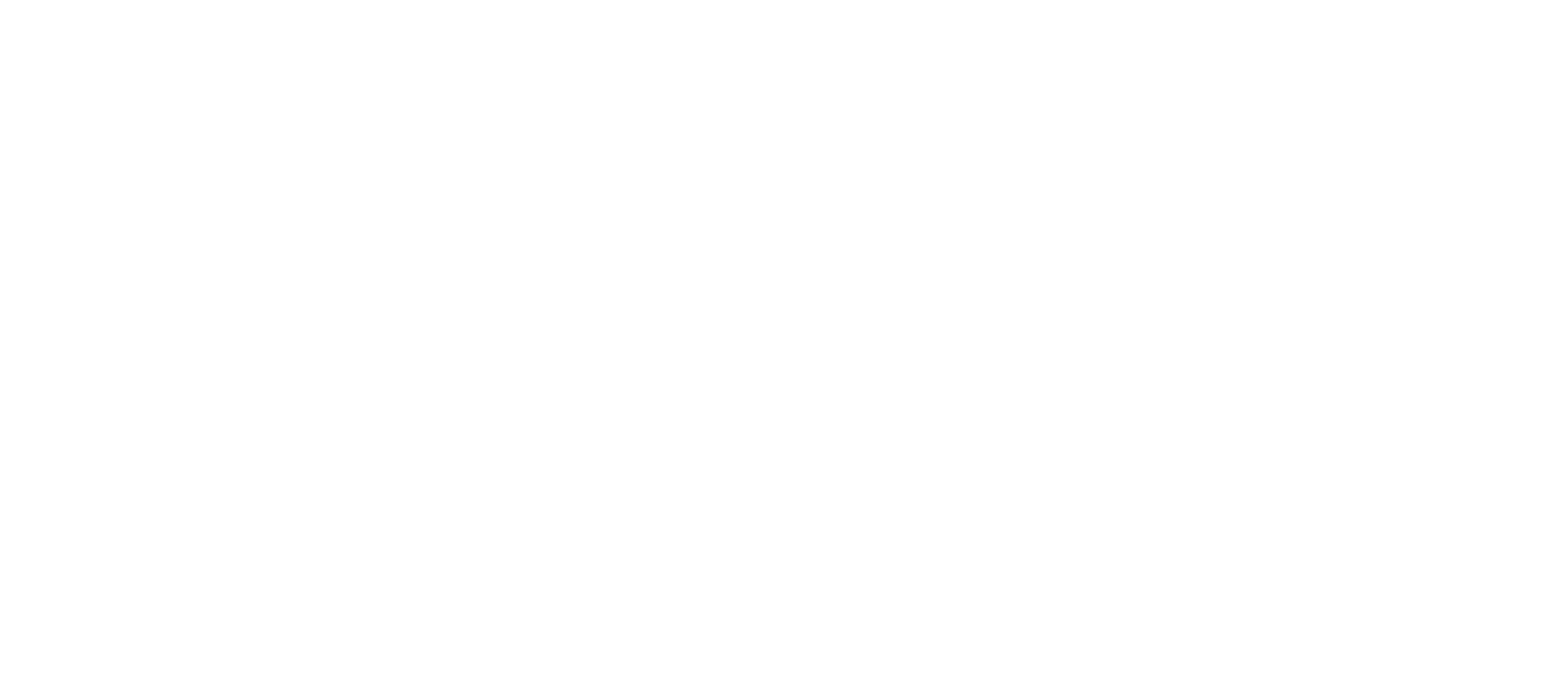
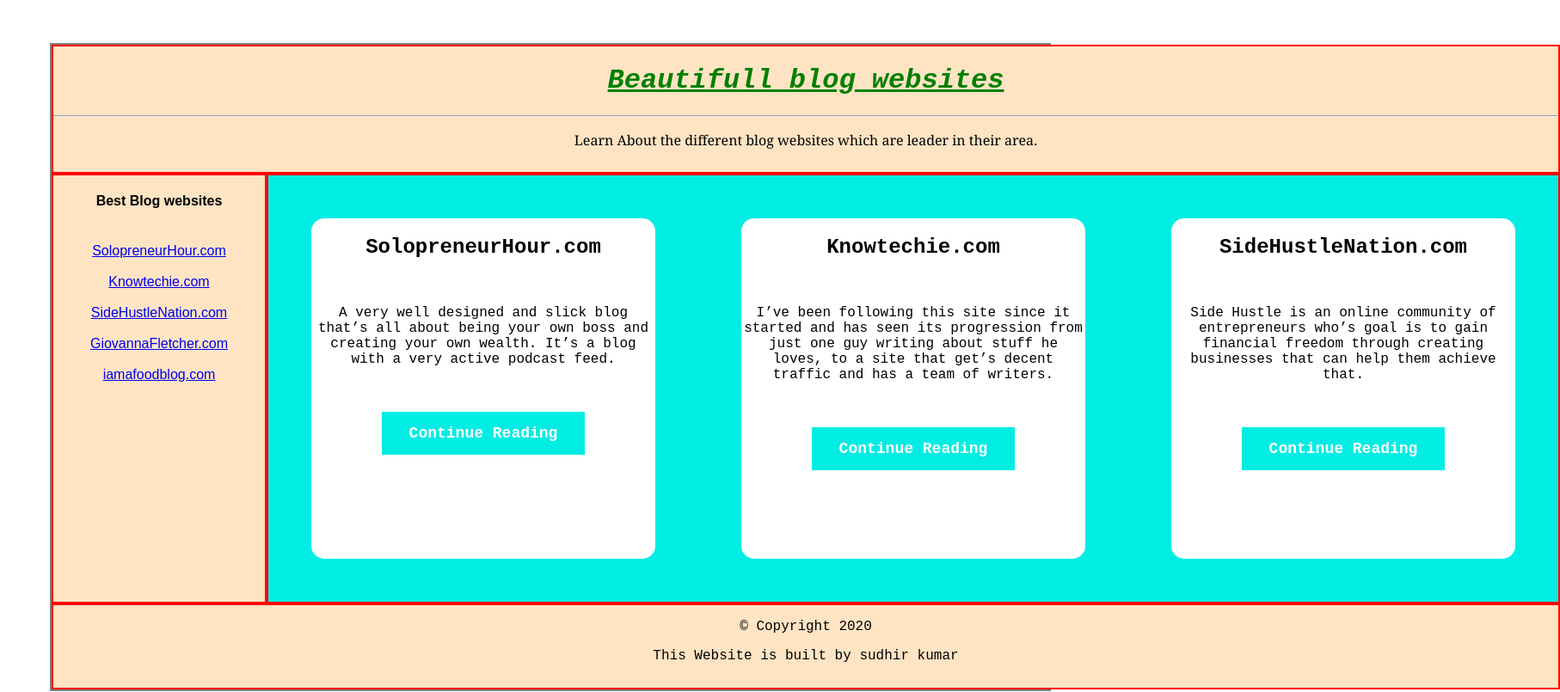
Before and after one commit to sudhirkr0304/Blog-Website, a plain HTML site: page index.html in a window 1280 px wide. Shown: the whole page at 86% size, 1814 px wide, since content can reach past the window. Drawn offline with Linux system fonts and the light colour scheme.

Commit message:
html  and css

```diff
--- /dev/null
+++ b/css/style.css
@@ -0,0 +1,90 @@
+
+body
+{
+    font-family: 'Courier New', Courier, monospace;
+}
+
+.container
+{
+    display: grid;
+    grid-template-columns: 250px 300px 300px;
+    grid-template-rows: 150px  500px 100px;
+    grid-template-areas:
+    "hd hd hd hd hd hd "
+    "sd mn mn mn mn mn"
+    "ft ft ft ft ft ft";
+    border: 2px solid gray;
+    margin: 50px;
+
+}
+
+.blog
+{
+    border: 2px solid red;
+
+
+}
+#header
+{
+    grid-area: hd;
+    background-color: bisque;
+    text-align: center;
+}
+#website-title
+{
+    color: green;
+    font-style: oblique;
+    text-decoration: underline;
+}
+#titlebg
+{
+    text-align: center;
+    font-style: bold;
+    font-family: Georgia, 'Times New Roman', Times, serif;
+}
+#side
+{
+    grid-area: sd;
+    background-color: bisque;
+    text-align: center;
+    font-family: Arial, Helvetica, sans-serif;
+}
+
+#main
+{
+    grid-area: mn;
+    display: flex;
+    flex-direction: row;
+    align-items: stretch;
+
+    background-color: rgb(0, 237, 228);
+
+}
+
+.flex-row
+{
+ width: 400px;
+ background-color: white;
+ border-radius: 15px;
+ margin: 50px;
+ text-align: center;
+}
+#footer
+{
+    grid-area: ft;
+    background-color: bisque;
+    text-align: center;
+
+}
+
+.button {
+    background-color:  rgb(0, 237, 228);
+    border: none;
+    color: white;
+    padding: 15px 32px;
+    text-align: center;
+    text-decoration: none;
+    display: inline-block;
+    font-size: 18px;
+    font-weight: bold;
+  }
--- a/index.html
+++ b/index.html
@@ -5,9 +5,60 @@
 
         <title>Blog Wbesite</title>
         <meta charset="UTF-8" />
+        <link href = "css/style.css" rel="stylesheet" type="text/css" >
+
+        <meta name="viewport" content="width = device - width , initial - scale = 1" >
+
     </head>
 
     <body>
 
+        <div class = "container" id = "main-cont">
+
+            <div class = "blog" id="header">
+                <h1 id="website-title">Beautifull blog websites</h1><hr>
+                <p id="titlebg">Learn About the different blog websites which are leader in their area.</p>
+            </div>
+            <div class = "blog" id = "side">
+
+                <h4>Best Blog websites</h4><br>
+                <a href="html/blog1.html">SolopreneurHour.com</a><br><br>
+                <a href="html/blog2.html">Knowtechie.com</a><br><br>
+                <a href="html/blog3.html">SideHustleNation.com</a><br><br>
+                <a href="html/blog4.html">GiovannaFletcher.com</a><br><br>
+                <a href="html/blog5.html">iamafoodblog.com</a><br><br>
+            </div>
+            <div class="blog" id = "main">
+
+                <div class="flex-row">
+                    <h2>SolopreneurHour.com</h2><br>
+                    <p>A very well designed and slick blog that’s all about being your own boss and creating your own wealth. It’s a blog with a very active podcast feed. </p><br><br>
+                    <a href="html/blog1.html" class="button">Continue Reading</a><br><br>
+                </div>
+
+                <div class="flex-row">
+                    <h2>Knowtechie.com</h2><br>
+                    <p>I’ve been following this site since it started and has seen its progression from just one guy writing about stuff he loves, to a site that get’s decent traffic and has a team of writers.</p><br><br>
+                    <a href="html/blog2.html" class="button">Continue Reading</a><br><br>
+                </div>
+                <div class="flex-row">
+                   <h2> SideHustleNation.com</h2><br>
+                   <p>Side Hustle is an online community of entrepreneurs who’s goal is to gain financial freedom through creating businesses that can help them achieve that. </p><br><br>
+                   <a href="html/blog3.html" class="button">Continue Reading</a><br><br>
+                </div>
+            </div>
+            <div class ="blog" id = "footer">
+
+
+                <footer>
+
+                    <p>&copy; Copyright 2020</p>
+                    <p>This Website is built by sudhir kumar</p>
+                </footer>
+
+
+            </div>
+
+        </div>
     </body>
 </html>
```
Also changed, not shown: html/blog1.html (added), html/blog2.html (added), html/blog3.html (added), html/blog4.html (added), html/blog5.html (added).
